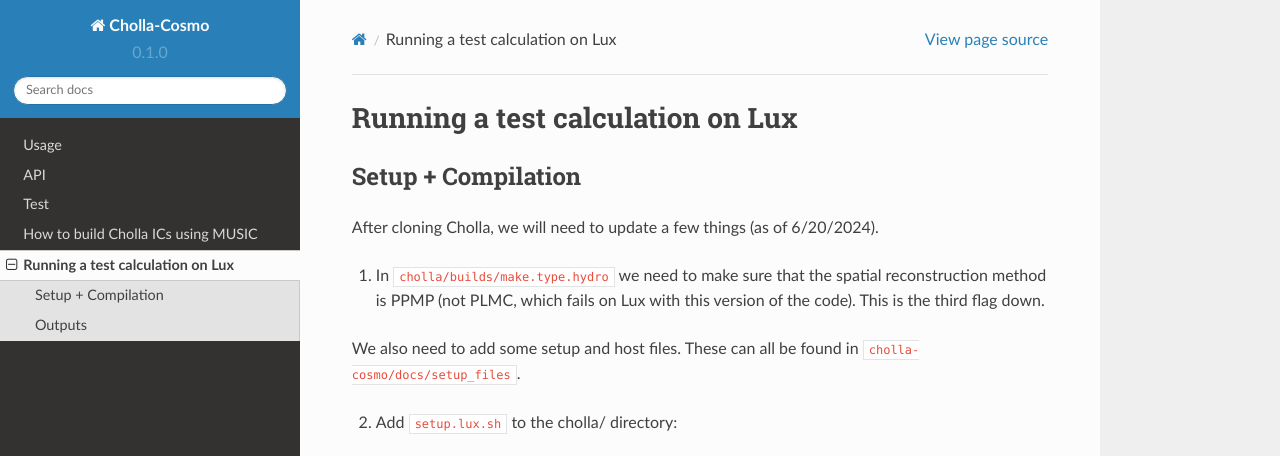
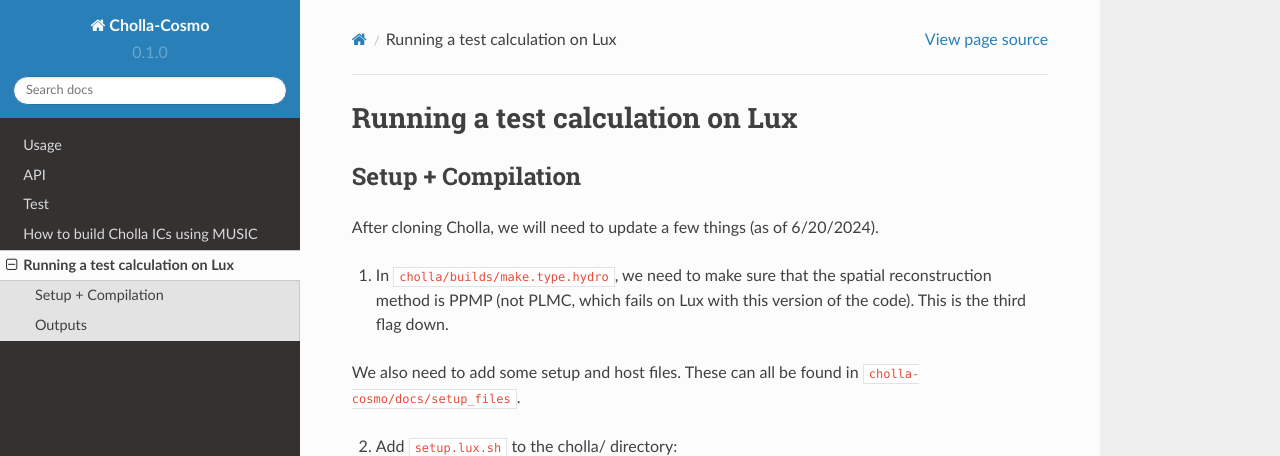
Before and after one commit to evazlimen/cholla-cosmo, a Sphinx documentation site: the page built from docs/source/lux_test_calculation.rst, in a window 1280 px wide and 900 px high, cut to the strip 0-456 px from the top of the window. Built offline with Sphinx 7.4.7 and the Read the Docs theme 2.0.0, drawn with Linux system fonts in a browser that asks for light colours.

```diff
--- a/docs/source/lux_test_calculation.rst
+++ b/docs/source/lux_test_calculation.rst
@@ -5,7 +5,7 @@ Setup + Compilation
 
 After cloning Cholla, we will need to update a few things (as of 6/20/2024).
 
-1. In ``cholla/builds/make.type.hydro`` we need to make sure that the spatial reconstruction method is PPMP (not PLMC, which fails on Lux with this version of the code). This is the third flag down.
+1. In ``cholla/builds/make.type.hydro``, we need to make sure that the spatial reconstruction method is PPMP (not PLMC, which fails on Lux with this version of the code). This is the third flag down.
 
 We also need to add some setup and host files. These can all be found in ``cholla-cosmo/docs/setup_files``.
 
```
